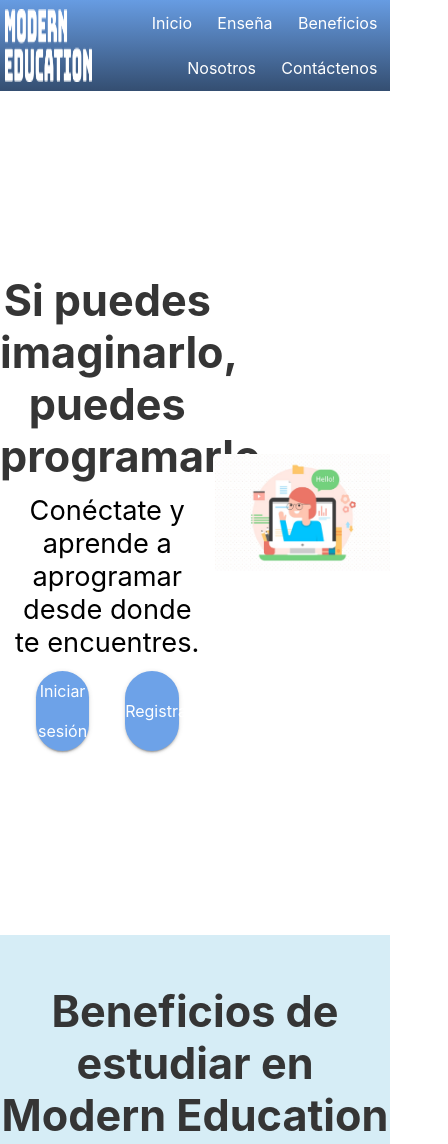
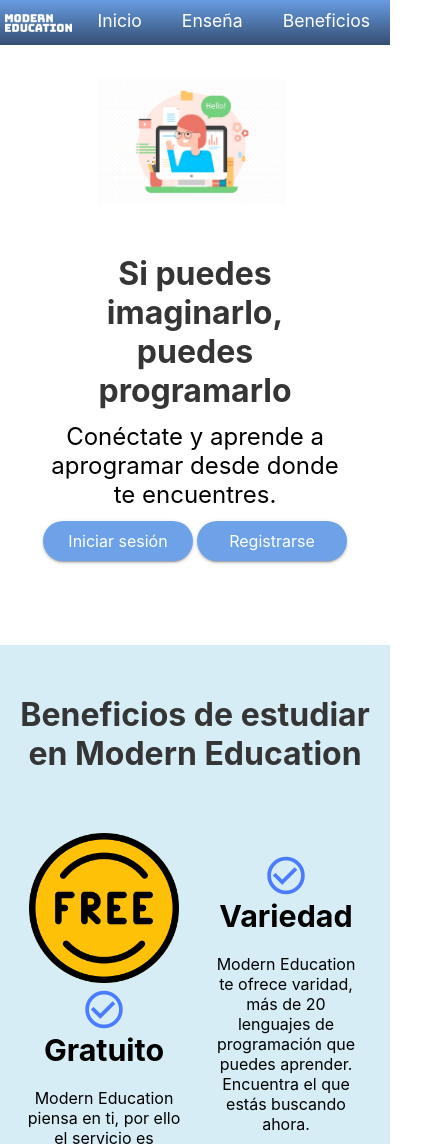
Before and after one commit to GrupoNectar/GrupoNectar.github.io, a plain HTML site: page index.html in a window 390 px wide. Shown: the top 1144 px of the page, 448 px wide, since content can reach past the window. Drawn offline with Linux system fonts and the light colour scheme.

Commit message:
ADD responsive desing

```diff
--- a/css/styles.css
+++ b/css/styles.css
@@ -14,11 +14,10 @@ img {
 
 /* Barra de navegación*/
 nav {
-    background-color: rgba(103,156,226,1);
     background: linear-gradient(to bottom, rgba(103,156,226,1) 0%, rgba(52,78,113,1) 100%);
     position: sticky;
     width: 100%;
-    min-height: 7vh;
+    height: 45px;
     top: 0;
     display: flex;
     justify-content: space-between;
@@ -30,15 +29,13 @@ nav {
 }
 #img-logo {
     padding-left: 5px;
-    height: 80%;
-    width: 80%;
+    width: 130px;
 }
 
 nav ul {
     display: flex;
     flex-flow: row wrap ;
     justify-content: flex-end;
-    min-height: 7vh;
     height: 100%;
     list-style: none;
     text-align: center;
@@ -48,16 +45,16 @@ nav ul li:hover {
     transform: scale(1.1);
 }
 .a-nav {
-    padding: 1.5vh;
+    padding: 10px 20px;
     display: block;
-    font: 1.7em;
+    font-size: 1.1em;
     text-decoration-line: none;
     color: #ffffff;
     height: 100%;
 }
 /* Header -> INICIO */
 header {
-    height: 100vh;
+    height: 45.11vw;
     width: 100%;
     display: flex;
     justify-content: center;
@@ -72,17 +69,19 @@ header {
 }
 
 .cont-left {
-    width: 55%;
-    flex-grow: 2;
-    flex-basis: auto;
+    padding: 50px 0px;
+    width: 50%;
+    display: flex;
+    flex-flow: column wrap;
+    justify-content: space-evenly;
     text-align: center;
 }
 .cont-right {
-    width: 45%;
-    flex-grow: 1;
+    width: 50%;
     flex-basis: auto;
     display: flex;
     align-items: center;
+    padding-right: 2vw;
 }
 #cont-buttons {
     display: flex;
@@ -99,7 +98,7 @@ header {
     font-size: 1em;
     color: #ffffff;
     line-height: 2.5;
-    width: 25%;
+    width: 150px;
 }
 .button1:hover {
     background-color: darken(#6DA2E8, 10%);
@@ -114,11 +113,11 @@ header {
 }
 .frase1{
     padding: 3vw;
-    font-size: 1.7em;
+    font-size: 1.5em;
 }
 
 h1 {
-    font-size: 2.7em;
+    font-size: 2em;
     color: #353535;
 }
 
@@ -155,11 +154,11 @@ h1 {
     flex-flow: column nowrap;
     justify-content: flex-start;
     align-items: center;
-    width: 30%;
-    padding: 50px;
+    width: 29%;
+    padding: 30px 0px;
 }
 .card-img {
-    height: 13vw;
+    height: 175px;
     width: auto;
 }
 .material-icons{
@@ -199,19 +198,20 @@ h3 {
     justify-content: space-evenly;
     align-items: center;
     background-color: #3dacd436;
-    max-width: 100%;
-    min-height: 100vh;
+    width: 100%;
+    min-height: 80vh;
 }
 #titulo-contact {
     text-align: center;
     color: #353535;
-    padding-top: 50px;
+    /*padding-top: 50px;*/
 }
 #cont-p-contact {
     text-align: center;
 }
 #cont-card-contact {
-    width: 75%;
+    padding-top: 10px;
+    width: 100%;
     display: flex;
     flex-flow: row wrap;
     justify-content: space-evenly;
@@ -219,15 +219,16 @@ h3 {
 .card-contact {
     display: flex;
     flex-flow: column wrap;
+    justify-content: flex-start;
     align-items: center;
-    width: 50%;
+    width: 45%;
 }
 .card-contact img {
-    width: 15%;
+    width: 75px;
 }
 .card-contact p {
     padding-top: 20px;
-    padding-bottom: 50px;
+    padding-bottom: 20px;
     font-size: 1.5em;
 }
 #frase2 {
@@ -251,6 +252,54 @@ footer p {
 }
 footer a {
     font-size: 1.7em;
+    text-decoration-line: none;
+    color: #ffffff;
 }
 
 /* RESPONSIVE */
+@media (max-width: 819px){
+    .html{
+        font-size: 2px;
+    }
+    header{
+        height: 600px;
+    }
+    .cont-inicio{
+        flex-flow: column-reverse;
+        align-items: center;
+    }
+    .cont-left{
+        width: 80% ;
+    }
+    .cont-right{
+        width: 50% ;
+    }
+    .card-beneficio {
+        display: flex;
+        text-align: center;
+        flex-flow: column nowrap;
+        justify-content: flex-start;
+        align-items: center;
+        width: 40%;
+        padding: 30px 0px;
+    }
+    .card-img{
+        height: 150px;
+        width: auto;
+    }
+    .cont-nosotros{
+        height: 80vh;
+    }
+    .cont-p-contact{
+        width: 80%;
+    }
+    .card-contact img {
+        width: 50px;
+    }
+    #frase2 {
+        font-size: 1.5em;
+    }
+    .card-contact p{
+        font-size: 1em;
+    }
+}
--- a/css/styles2.css
+++ b/css/styles2.css
@@ -17,7 +17,7 @@ nav {
     background: linear-gradient(to bottom, rgba(109,118,232,1) 0%, rgba(55,59,116,1) 100%);
     position: sticky;
     width: 100%;
-    min-height: 7vh;
+    height: 45px;
     top: 0;
     display: flex;
     justify-content: space-between;
@@ -29,15 +29,13 @@ nav {
 }
 #img-logo {
     padding-left: 5px;
-    height: 80%;
-    width: 80%;
+    width: 130px;
 }
 
 nav ul {
     display: flex;
     flex-flow: row wrap ;
     justify-content: flex-end;
-    min-height: 7vh;
     height: 100%;
     list-style: none;
     text-align: center;
@@ -47,16 +45,16 @@ nav ul li:hover {
     transform: scale(1.1);
 }
 .a-nav {
-    padding: 1.5vh;
+    padding: 10px 20px;
     display: block;
-    font: 1.7em;
+    font-size: 1.1em;
     text-decoration-line: none;
     color: #ffffff;
     height: 100%;
 }
 /* Header -> INICIO */
 header {
-    height: 100vh;
+    height: 45.11vw;
     width: 100%;
     display: flex;
     justify-content: center;
@@ -71,17 +69,19 @@ header {
 }
 
 .cont-left {
-    width: 55%;
-    flex-grow: 2;
-    flex-basis: auto;
+    padding: 50px 0px;
+    width: 50%;
+    display: flex;
+    flex-flow: column wrap;
+    justify-content: space-evenly;
     text-align: center;
 }
 .cont-right {
-    width: 45%;
-    flex-grow: 1;
+    width: 50%;
     flex-basis: auto;
     display: flex;
     align-items: center;
+    padding-right: 2vw;
 }
 #cont-buttons {
     display: flex;
@@ -98,7 +98,7 @@ header {
     font-size: 1em;
     color: #ffffff;
     line-height: 2.5;
-    width: 25%;
+    width: 150px;
 }
 .button1:hover {
     background-color: darken(#6DA2E8, 10%);
@@ -113,12 +113,12 @@ header {
 }
 .frase1{
     padding: 3vw;
-    font-size: 1.7em;
+    font-size: 1.5em;
 }
 
 h1 {
     color: #353535;
-    font-size: 2.7em;
+    font-size: 2em;
 }
 
 #img-inicio {
@@ -154,11 +154,11 @@ h1 {
     flex-flow: column nowrap;
     justify-content: flex-start;
     align-items: center;
-    width: 30%;
-    padding: 50px;
+    width: 29%;
+    padding: 30px 0px;
 }
 .card-img {
-    height: 13vw;
+    height: 175px;
     width: auto;
 }
 .material-icons{
@@ -199,18 +199,19 @@ h3 {
     align-items: center;
     background-color: #6D76E836;
     max-width: 100%;
-    min-height: 100vh;
+    min-height: 80vh;
 }
 #titulo-contact {
     text-align: center;
     color: #353535;
-    padding-top: 50px;
+    /*padding-top: 50px;*/
 }
 #cont-p-contact {
     text-align: center;
 }
 #cont-card-contact {
-    width: 75%;
+    padding-top: 10px;
+    width: 100%;
     display: flex;
     flex-flow: row wrap;
     justify-content: space-evenly;
@@ -218,11 +219,12 @@ h3 {
 .card-contact {
     display: flex;
     flex-flow: column wrap;
+    justify-content: flex-start;
     align-items: center;
-    width: 50%;
+    width: 45%;
 }
 .card-contact img {
-    width: 15%;
+    width: 75px;
 }
 .card-contact p {
     padding-top: 20px;
@@ -248,5 +250,54 @@ footer p {
     color: #ffffff;
 }
 footer a {
+    text-decoration-line: none;
+    color: #ffffff;
     font-size: 1.7em;
 }
+/* RESPONSIVE */
+@media (max-width: 819px){
+    .html{
+        font-size: 2px;
+    }
+    header{
+        height: 600px;
+    }
+    .cont-inicio{
+        flex-flow: column-reverse;
+        align-items: center;
+    }
+    .cont-left{
+        width: 80% ;
+    }
+    .cont-right{
+        width: 50% ;
+    }
+    .card-beneficio {
+        display: flex;
+        text-align: center;
+        flex-flow: column nowrap;
+        justify-content: flex-start;
+        align-items: center;
+        width: 40%;
+        padding: 30px 0px;
+    }
+    .card-img{
+        height: 150px;
+        width: auto;
+    }
+    .cont-nosotros{
+        height: 80vh;
+    }
+    .cont-p-contact{
+        width: 80%;
+    }
+    .card-contact img {
+        width: 50px;
+    }
+    #frase2 {
+        font-size: 1.5em;
+    }
+    .card-contact p{
+        font-size: 1em;
+    }
+}
```
